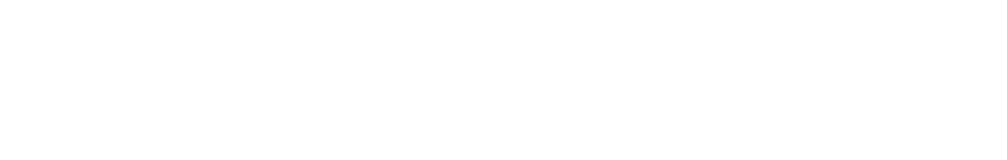
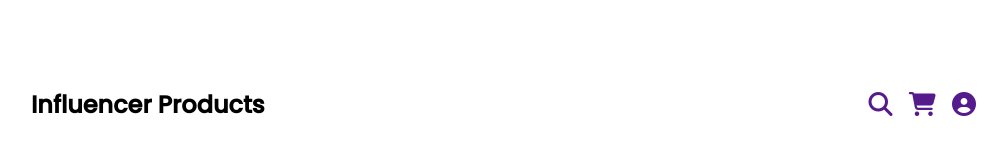
Before and after one commit to IzSajid/Ass_2, a plain HTML site: page index.html in a window 1280 px wide. Shown: the whole page, without its empty margins (134-1141 px from the left). Drawn offline with Linux system fonts and the light colour scheme.

Commit message:
Header done

```diff
--- a/index.html
+++ b/index.html
@@ -11,6 +11,13 @@
     <link rel="stylesheet" href="style.css">
 </head>
 <body>
-
+    <header>
+        <div class="heading">Influencer Products</div>
+        <nav>
+            <a href=""><i class="fas fa-search"></i></a>
+            <a href=""><i class="fas fa-shopping-cart"></i></a>
+            <a href=""><i class="fas fa-user-circle"></i></a>
+        </nav>
+    </header>
 </body>
 </html>
--- a/style.css
+++ b/style.css
@@ -1,6 +1,22 @@
 @import url('https://fonts.googleapis.com/css2?family=Lobster&family=Poppins:wght@500&family=Raleway&display=swap');
 
-/* Base styles */
+/* ______________Base styles________________ */
 body{
     font-family: 'Poppins', sans-serif;
+    margin-left: 165px;
+    margin-right: 165px;
+    margin-top: 87px;
 }
+/* __________________head_______________________ */
+header{
+    display: flex;
+    justify-content: space-between;
+    font-size: 24px;
+    font-weight: 700;
+    color: black;
+}
+nav a{
+    margin-right: 5px;
+    margin-left: 5px;
+}
+/* _______________body________________ */
```
